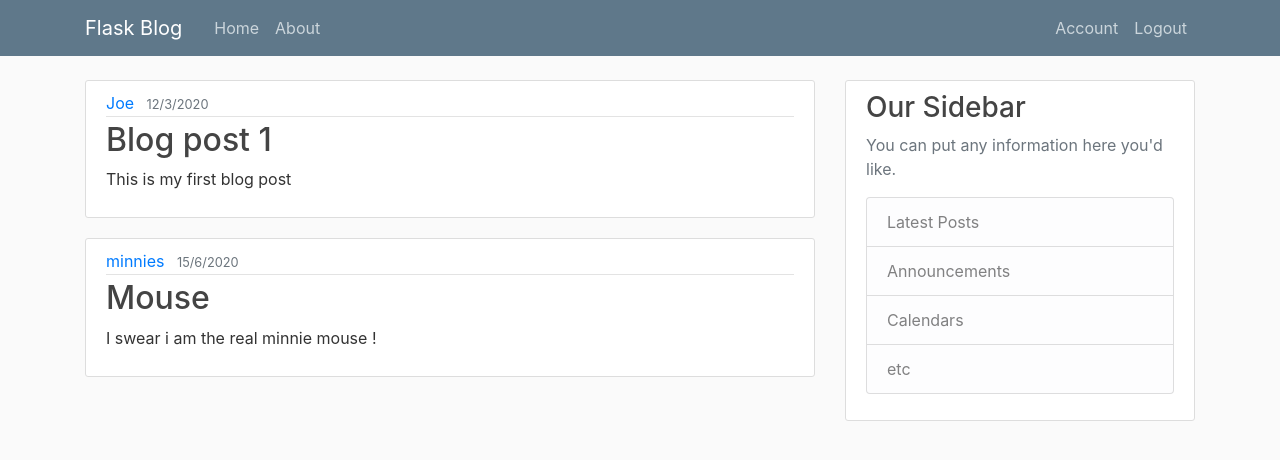
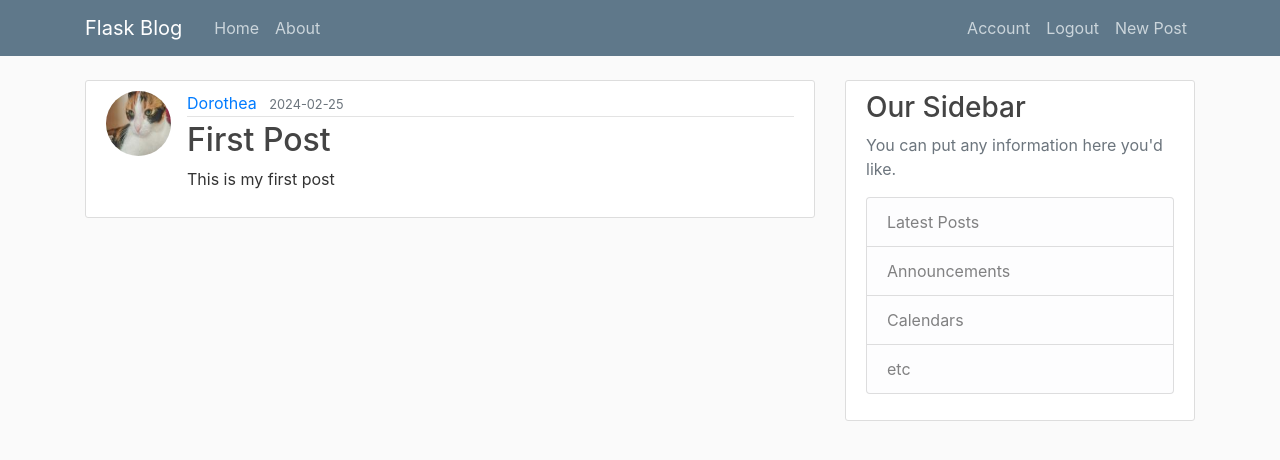
Before and after one commit to DorotheaVad/Flask_blog, a Flask app: page / in a window 1280 px wide. Shown: the top 460 px of the page. Run offline with Flask 3, Linux system fonts and the light colour scheme; a user stored in the database is signed in.

Commit message:
changed the home view, added an new_post page for the creation of posts, also created and displayed my first post inside the home page

```diff
--- a/flask_blog/routes.py
+++ b/flask_blog/routes.py
@@ -1,5 +1,5 @@
 from flask import render_template,url_for,flash,redirect,request
-from flask_blog.forms import RegistrationForm,LoginForm,UpdateAccountForm
+from flask_blog.forms import PostForm,RegistrationForm,LoginForm,UpdateAccountForm
 from flask_blog import app,db,bcrypt
 from flask_blog.models import User,Post
 from flask_login import login_user,current_user,logout_user,login_required
@@ -8,12 +8,10 @@ import secrets
 import os
 
 
-posts=[{ "author":"Joe" ,"title" :"Blog post 1","content":"This is my first blog post","date_posted":"12/3/2020"},{"author":"minnies","title":"Mouse","content":"I swear i am the real minnie mouse !","date_posted":"15/6/2020"}]
-
-
 @app.route("/")
 @app.route("/home")
 def home():
+    posts=Post.query.all()
     return render_template("home.html",post=posts)
 
 @app.route("/about")
@@ -88,3 +86,16 @@ def account():
         form.email.data=current_user.email
     image_file=url_for("static",filename="profile_pics/"+current_user.image_file)
     return render_template("account.html",title="My Account",image_file=image_file,form=form)
+
+@app.route("/post/new",methods=["GET","POST"])
+@login_required
+def new_post():
+    form=PostForm()
+    if form.validate_on_submit():
+        post=Post(title=form.title.data,content=form.content.data,author=current_user)
+        db.session.add(post)
+        db.session.commit()
+        flash("Your Post has been created!",category="success")
+        return redirect(url_for("home"))
+
+    return render_template("create_post.html",title="New Post",form=form)
--- a/flask_blog/templates/home.html
+++ b/flask_blog/templates/home.html
@@ -3,10 +3,11 @@
 {% block content %}
 {% for p in post %}
     <article class="media content-section">
+        <img class="rounded-circle article-img" src="{{ url_for('static',filename='profile_pics/'+ p.author.image_file ) }}">
         <div class="media-body">
         <div class="article-metadata">
-            <a class="mr-2" href="#">{{ p.author }}</a>
-            <small class="text-muted">{{ p.date_posted }}</small>
+            <a class="mr-2" href="#">{{ p.author.username }}</a>
+            <small class="text-muted">{{ p.date_posted.strftime("%Y-%m-%d") }}</small>
         </div>
         <h2><a class="article-title" href="#">{{ p.title }}</a></h2>
         <p class="article-content">{{ p.content }}</p>
--- a/flask_blog/templates/layout.html
+++ b/flask_blog/templates/layout.html
@@ -33,6 +33,7 @@
                 {% if current_user.is_authenticated %}
                   <a class="nav-item nav-link" href="{{ url_for('account')}}">Account</a>
                   <a class="nav-item nav-link" href="{{ url_for('logout')}}">Logout</a>
+                  <a class="nav-item nav-link" href="{{ url_for('new_post')}}">New Post</a>
 
                 {% else %}
 
```
Also changed, not shown: flask_blog/forms.py (+6 -1 lines), flask_blog/templates/create_post.html (added, +54 -0 lines), instance/site.db.
